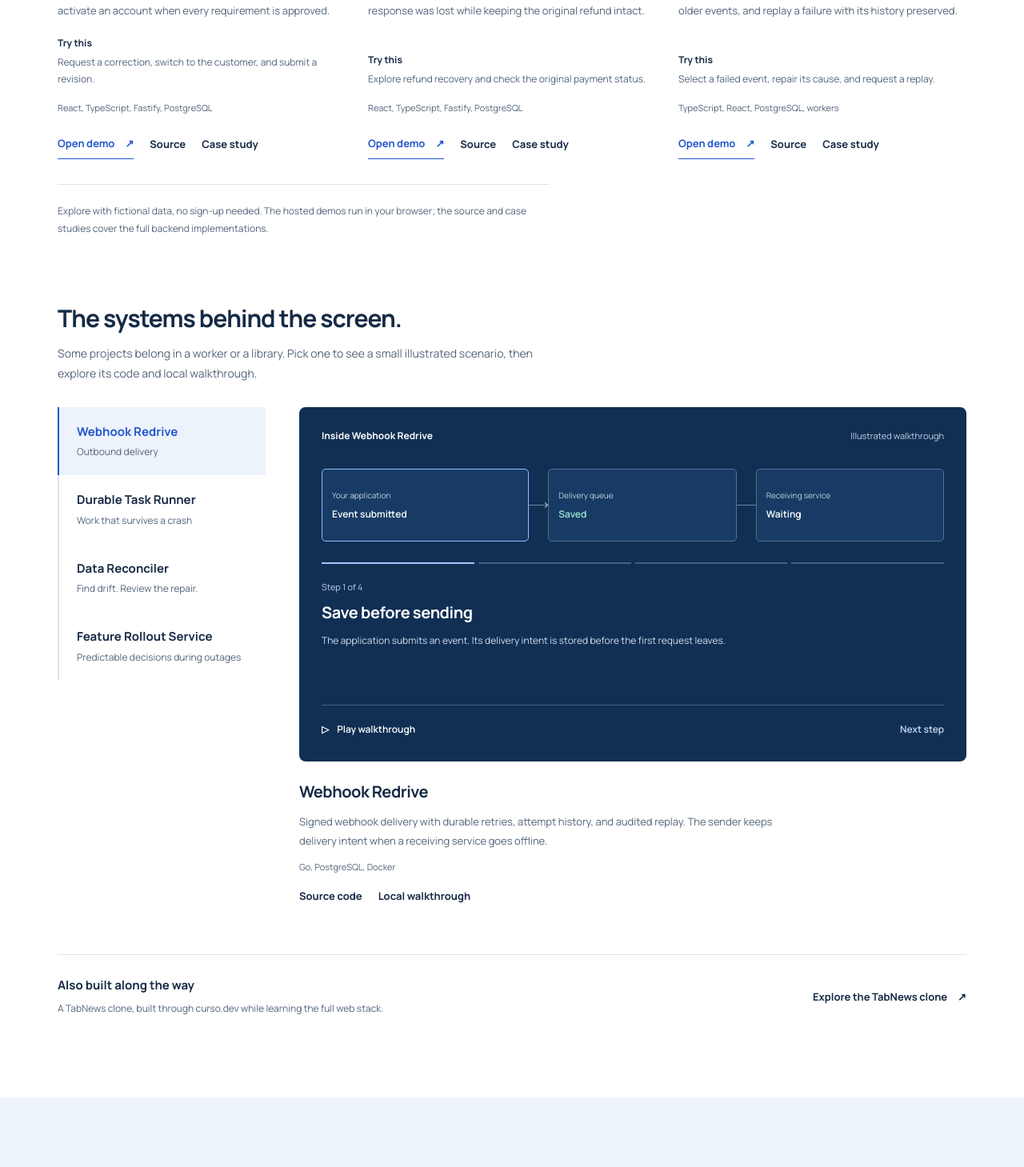
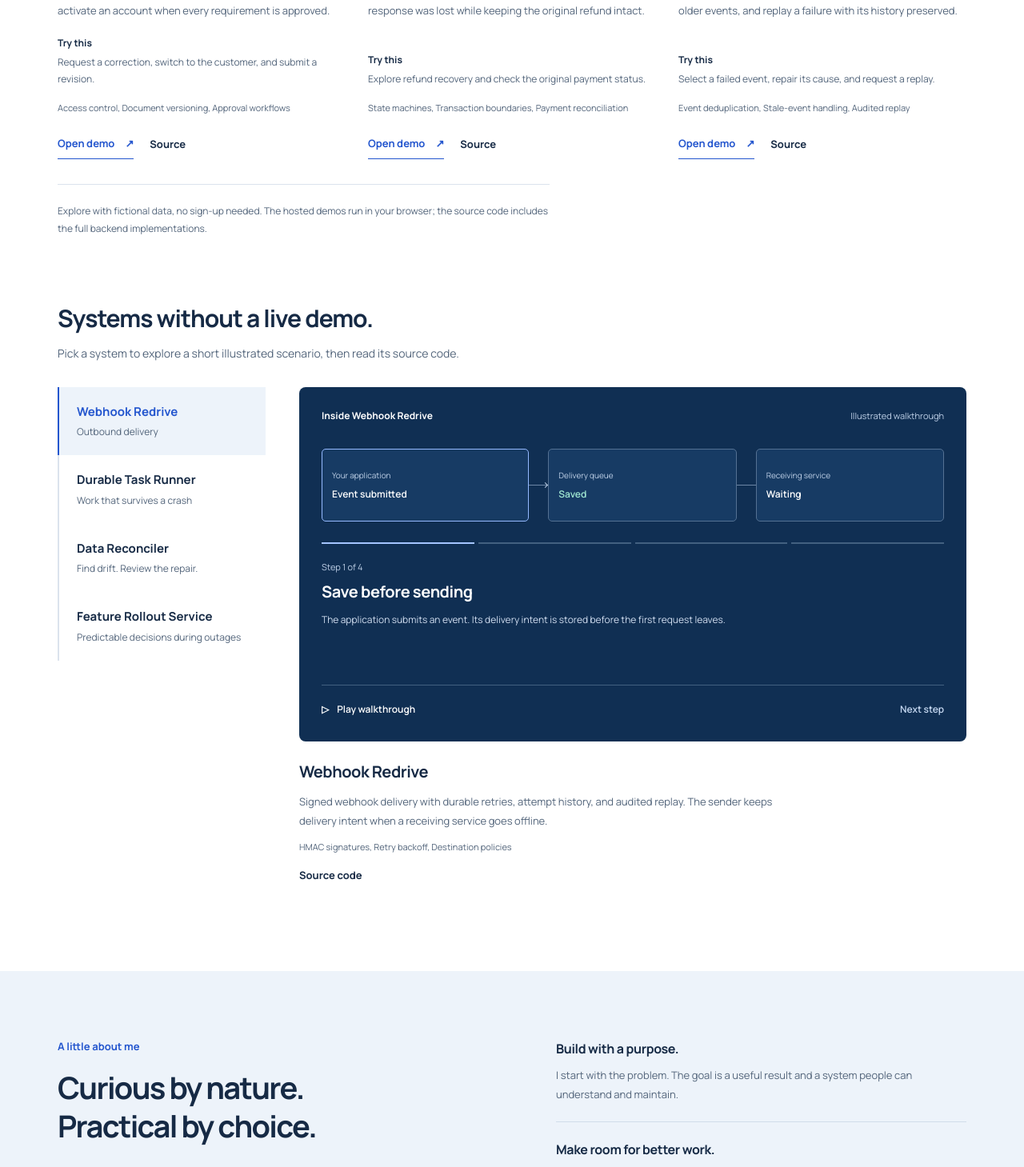
Before and after one commit to KleitonBarone/kleitonbarone.com, a Next.js app: page / in a window 1280 px wide. Shown: the part 1561-3020 px from the top of the page at 80% size. Built offline with nearby package versions, Linux system fonts and the light colour scheme.

Commit message:
Simplify portfolio project details (#3)

```diff
--- a/app/engineering-stories.tsx
+++ b/app/engineering-stories.tsx
@@ -160,13 +160,10 @@ export function EngineeringStories() {
         <div className="engineering-description">
           <h4>{project.name}</h4>
           <p>{project.description}</p>
-          <p className="technology">{project.technologies}</p>
+          <p className="project-knowledge">{project.knowledge.join(", ")}</p>
           <div className="project-links">
             <a className="text-link" href={project.source} target="_blank" rel="noopener noreferrer">
               Source code <span className="sr-only">for {project.name}</span>
-            </a>
-            <a className="text-link" href={project.guide} target="_blank" rel="noopener noreferrer">
-              {project.guideLabel} <span className="sr-only">for {project.name}</span>
             </a>
           </div>
         </div>
--- a/app/project-showcase.tsx
+++ b/app/project-showcase.tsx
@@ -36,16 +36,13 @@ export function ProjectShowcase() {
               <p className="project-headline">{project.headline}</p>
               <p className="project-description">{project.description}</p>
               <p className="project-try"><span>Try this</span>{project.tryThis}</p>
-              <p className="technology">{project.technologies}</p>
+              <p className="project-knowledge">{project.knowledge.join(", ")}</p>
               <div className="project-links">
                 <a className="demo-link" href={project.demo} target="_blank" rel="noopener noreferrer">
                   Open demo <span className="sr-only">for {project.name}</span><span aria-hidden="true">↗</span>
                 </a>
                 <a className="text-link" href={project.source} target="_blank" rel="noopener noreferrer">
                   Source <span className="sr-only">for {project.name}</span>
-                </a>
-                <a className="text-link" href={project.caseStudy} target="_blank" rel="noopener noreferrer">
-                  Case study <span className="sr-only">for {project.name}</span>
                 </a>
               </div>
             </div>
@@ -54,30 +51,16 @@ export function ProjectShowcase() {
       </div>
       <p className="demo-context">
         Explore with fictional data, no sign-up needed. The hosted demos run in your
-        browser; the source and case studies cover the full backend implementations.
+        browser; the source code includes the full backend implementations.
       </p>
       <div className="engineering-heading">
-        <h3>The systems behind the screen.</h3>
+        <h3>Systems without a live demo.</h3>
         <p>
-          Some projects belong in a worker or a library. Pick one to see a small
-          illustrated scenario, then explore its code and local walkthrough.
+          Pick a system to explore a short illustrated scenario, then read its
+          source code.
         </p>
       </div>
       <EngineeringStories />
-      <div className="more-work">
-        <div>
-          <h3>Also built along the way</h3>
-          <p>A TabNews clone, built through curso.dev while learning the full web stack.</p>
-        </div>
-        <a
-          className="text-link"
-          href="https://github.com/KleitonBarone/clone-tabnews"
-          target="_blank"
-          rel="noopener noreferrer"
-        >
-          Explore the TabNews clone <span aria-hidden="true">↗</span>
-        </a>
-      </div>
     </>
   );
 }
--- a/app/projects.css
+++ b/app/projects.css
@@ -116,7 +116,7 @@
   font-weight: 650;
   margin-bottom: 3px;
 }
-.technology {
+.project-knowledge {
   color: var(--muted);
   font-size: 11px;
   line-height: 1.7;
@@ -404,13 +404,13 @@
   font-weight: 650;
   letter-spacing: -0.5px;
 }
-.engineering-description > p:not(.technology) {
+.engineering-description > p:not(.project-knowledge) {
   max-width: 76ch;
   color: var(--muted);
   font-size: 13px;
   line-height: 1.85;
 }
-.engineering-description .technology {
+.engineering-description .project-knowledge {
   margin-block: 12px 7px;
 }
 .engineering-fallback {
@@ -421,28 +421,6 @@
 .engineering-fallback a {
   color: var(--blue);
   text-decoration: underline;
-}
-.more-work {
-  margin-top: 54px;
-  padding-top: 27px;
-  border-top: 1px solid var(--line);
-  display: flex;
-  justify-content: space-between;
-  align-items: center;
-  gap: 20px;
-}
-.more-work h3 {
-  font-size: 15px;
-  font-weight: 650;
-  margin-bottom: 7px;
-}
-.more-work p {
-  font-size: 12px;
-  line-height: 1.8;
-  color: var(--muted);
-}
-.more-work a {
-  flex-shrink: 0;
 }
 .sr-only {
   position: absolute;
@@ -480,7 +458,6 @@
   .engineering-choice > span { font-size: 13px; }
   .engineering-choice > span:last-child { font-size: 11px; }
   .story-narrative { min-height: 150px; }
-  .more-work { align-items: start; flex-direction: column; margin-top: 35px; }
 }
 @media (max-width: 390px) {
   .screenshot-viewport { height: 212px; }
--- a/app/projects.ts
+++ b/app/projects.ts
@@ -9,12 +9,10 @@ export const featuredProjects = [
     tryThis: "Request a correction, switch to the customer, and submit a revision.",
     demo: "https://demo-customer-onboarding.kleitonbarone.com/",
     source: "https://github.com/KleitonBarone/customer-onboarding",
-    caseStudy:
-      "https://github.com/KleitonBarone/customer-onboarding/blob/main/docs/CASE_STUDY.md",
     image: "/projects/customer-onboarding.png",
     imageAlt:
       "Relay account manager queue with customer statuses and the next action for each account",
-    technologies: "React, TypeScript, Fastify, PostgreSQL",
+    knowledge: ["Access control", "Document versioning", "Approval workflows"],
   },
   {
     id: "returns-and-refunds",
@@ -26,12 +24,10 @@ export const featuredProjects = [
     tryThis: "Explore refund recovery and check the original payment status.",
     demo: "https://demo-returns-and-refunds.kleitonbarone.com/",
     source: "https://github.com/KleitonBarone/returns-and-refunds",
-    caseStudy:
-      "https://github.com/KleitonBarone/returns-and-refunds/blob/main/docs/case-study.md",
     image: "/projects/returns-and-refunds.png",
     imageAlt:
       "Northline refund panel explaining an unknown payment outcome and how finance can check its status",
-    technologies: "React, TypeScript, Fastify, PostgreSQL",
+    knowledge: ["State machines", "Transaction boundaries", "Payment reconciliation"],
   },
   {
     id: "webhook-recovery",
@@ -43,12 +39,10 @@ export const featuredProjects = [
     tryThis: "Select a failed event, repair its cause, and request a replay.",
     demo: "https://demo-webhook-recovery.kleitonbarone.com/",
     source: "https://github.com/KleitonBarone/webhook-recovery",
-    caseStudy:
-      "https://github.com/KleitonBarone/webhook-recovery/blob/main/docs/case-study.md",
     image: "/projects/webhook-recovery.png",
     imageAlt:
       "Webhook recovery console showing a processed event and its original acceptance receipt",
-    technologies: "TypeScript, React, PostgreSQL, workers",
+    knowledge: ["Event deduplication", "Stale-event handling", "Audited replay"],
   },
 ] as const;
 
@@ -69,10 +63,8 @@ type EngineeringProject = {
   name: string;
   subject: string;
   description: string;
-  technologies: string;
+  knowledge: readonly string[];
   source: string;
-  guide: string;
-  guideLabel: string;
   nodeNames: readonly [string, string, string];
   steps: readonly StoryStep[];
 };
@@ -85,11 +77,8 @@ export const engineeringProjects = [
     subject: "Outbound delivery",
     description:
       "Signed webhook delivery with durable retries, attempt history, and audited replay. The sender keeps delivery intent when a receiving service goes offline.",
-    technologies: "Go, PostgreSQL, Docker",
+    knowledge: ["HMAC signatures", "Retry backoff", "Destination policies"],
     source: "https://github.com/KleitonBarone/webhook-redrive",
-    guide:
-      "https://github.com/KleitonBarone/webhook-redrive/blob/main/docs/portfolio-demo.md",
-    guideLabel: "Local walkthrough",
     nodeNames: ["Your application", "Delivery queue", "Receiving service"],
     steps: [
       {
@@ -144,11 +133,8 @@ export const engineeringProjects = [
     subject: "Work that survives a crash",
     description:
       "A Go library for jobs with several activities. It saves progress, recovers abandoned work, and gives handlers stable keys for protecting repeated effects.",
-    technologies: "Go, PostgreSQL, worker leases",
+    knowledge: ["Worker leases", "Crash recovery", "Workflow compensation"],
     source: "https://github.com/KleitonBarone/durable-task-runner",
-    guide:
-      "https://github.com/KleitonBarone/durable-task-runner/blob/main/docs/integration.md",
-    guideLabel: "Integration guide",
     nodeNames: ["Import job", "Saved progress", "Worker"],
     steps: [
       {
@@ -203,11 +189,8 @@ export const engineeringProjects = [
     subject: "Find drift. Review the repair.",
     description:
       "A TypeScript library and CLI that compares systems, records differences, and applies explicitly approved repairs with preconditions and recovery history.",
-    technologies: "TypeScript, Node.js, SQLite",
+    knowledge: ["Conflict resolution", "Checkpointed syncs", "Conditional repairs"],
     source: "https://github.com/KleitonBarone/data-reconciler",
-    guide:
-      "https://github.com/KleitonBarone/data-reconciler/blob/main/docs/repairs.md",
-    guideLabel: "Repair walkthrough",
     nodeNames: ["Source inventory", "Reconciliation", "Target inventory"],
     steps: [
       {
@@ -262,11 +245,8 @@ export const engineeringProjects = [
     subject: "Predictable decisions during outages",
     description:
       "A feature-flag service with stable percentage targeting and a local TypeScript SDK. Flag checks use cached configuration and explicit defaults when it becomes stale.",
-    technologies: "TypeScript, Node.js, PostgreSQL",
+    knowledge: ["Deterministic targeting", "Percentage rollouts", "Offline evaluation"],
     source: "https://github.com/KleitonBarone/feature-rollout-service",
-    guide:
-      "https://github.com/KleitonBarone/feature-rollout-service/blob/main/docs/sdk.md",
-    guideLabel: "SDK behavior",
     nodeNames: ["Flag service", "Application SDK", "Feature decision"],
     steps: [
       {
```
Also changed, not shown: 1 other file (tests, documents, lock files or other folders).
